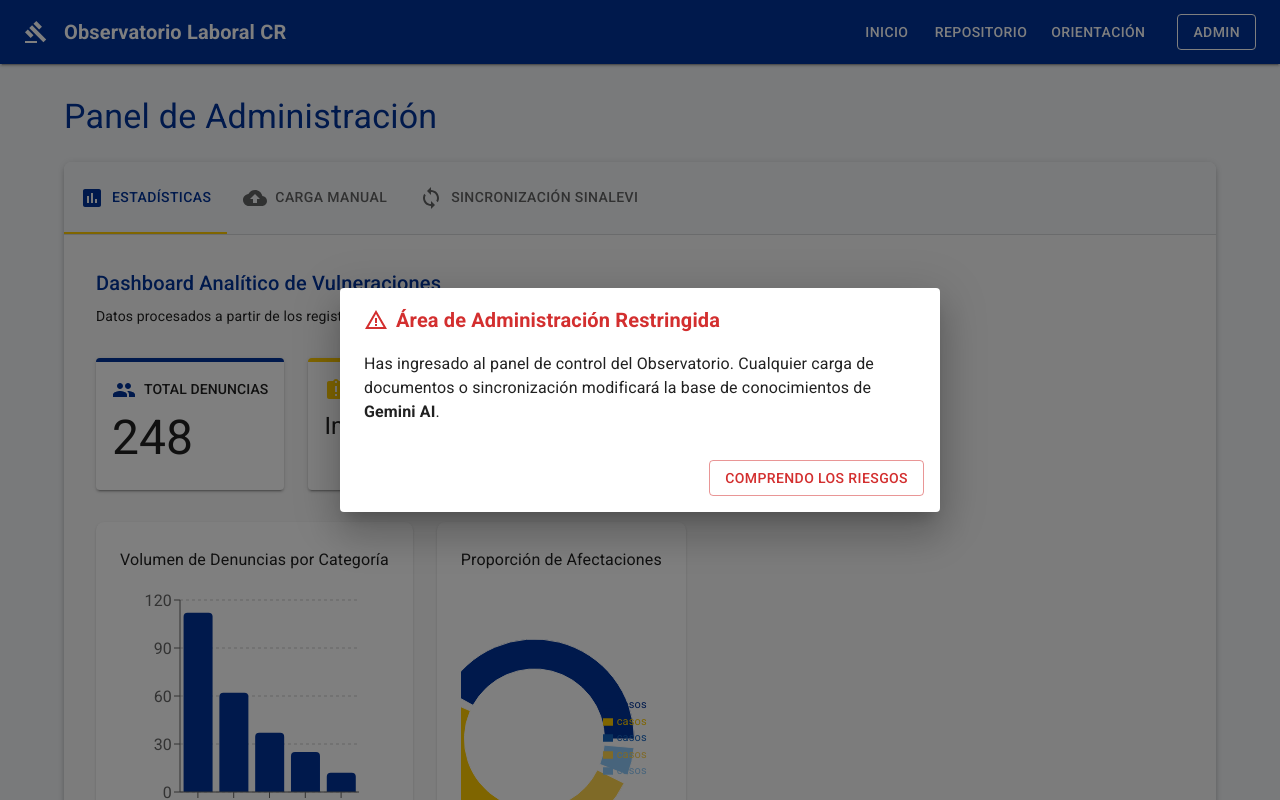
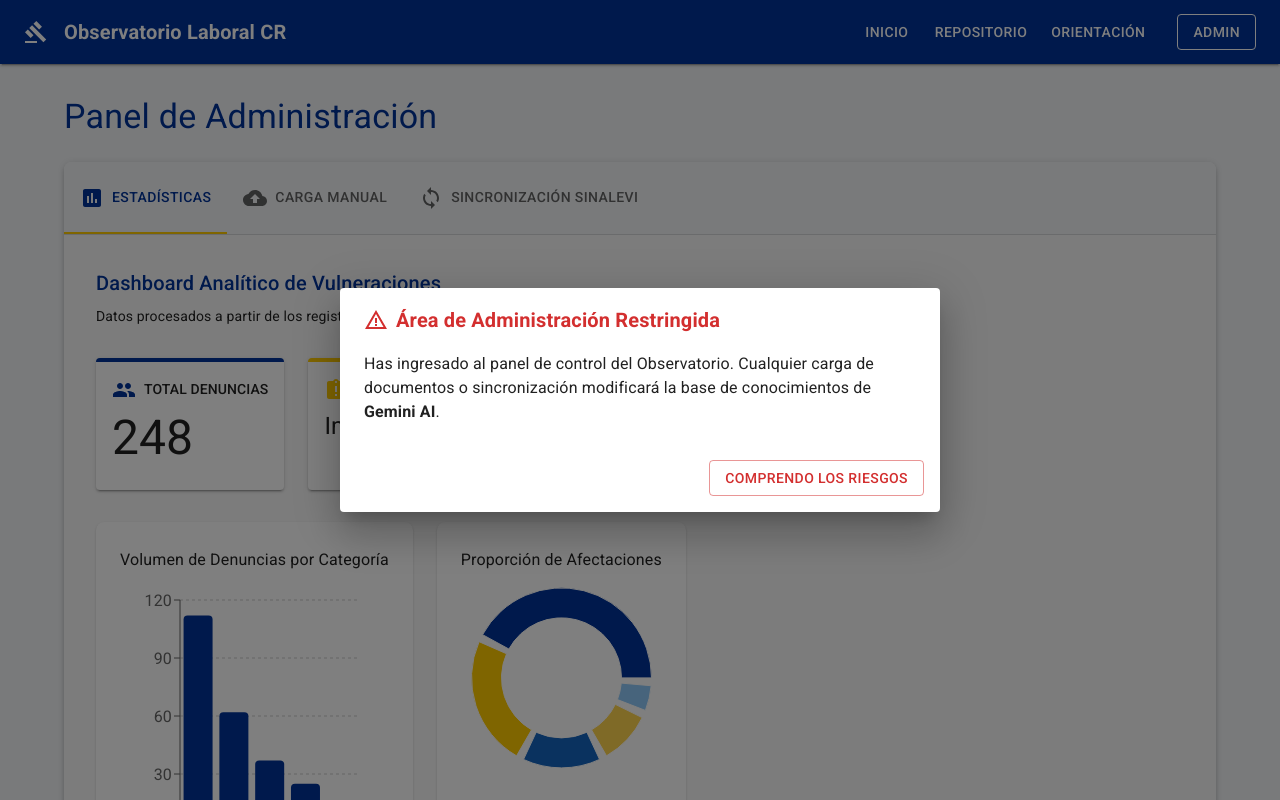
Before and after one commit to iiresodh-cr/Observatorio-laboral-frontend, a React (Vite) app: page /admin in a window 1280 px wide. Shown: the top 800 px of the page. Built offline with nearby package versions, Linux system fonts and the light colour scheme.

Commit message:
Fix chart

```diff
--- a/src/pages/Admin.jsx
+++ b/src/pages/Admin.jsx
@@ -150,22 +150,25 @@ export default function Admin() {
               </Grid>
             </Grid>
 
-            {/* Gráficos Recharts (Solución image_3.png) */}
+            {/* Gráficos Recharts (Solución definitiva para desbordamientos) */}
             <Grid container spacing={3}>
+
+              {/* Gráfico de Barras */}
               <Grid item xs={12} md={7}>
-                <Paper elevation={1} sx={{ p: 3, borderRadius: 2, height: 400 }}>
+                {/* Aumentamos la altura de la tarjeta a 450px para dar más espacio vertical */}
+                <Paper elevation={1} sx={{ p: 3, borderRadius: 2, height: 450 }}>
                   <Typography variant="subtitle1" fontWeight="bold" gutterBottom>Volumen de Denuncias por Categoría</Typography>
                   <ResponsiveContainer width="100%" height="100%">
-                    <BarChart data={dataDenuncias} margin={{ top: 20, right: 30, left: 0, bottom: 60 }}>
+                    {/* Aumentamos dramáticamente el margen inferior (bottom: 120) para las etiquetas largas */}
+                    <BarChart data={dataDenuncias} margin={{ top: 20, right: 30, left: 0, bottom: 120 }}>
                       <CartesianGrid strokeDasharray="3 3" vertical={false} />
-                      {/* Solución: Rotación de etiquetas en eje X */}
                       <XAxis
                         dataKey="nombre"
                         tick={{ fontSize: 11 }}
                         interval={0}
                         angle={-45}
                         textAnchor="end"
-                        height={80}
+                        dx={-5} // Ajuste fino para acercar la etiqueta a la línea
                       />
                       <YAxis />
                       <Tooltip contentStyle={{ borderRadius: '8px', border: 'none', boxShadow: '0 4px 6px rgba(0,0,0,0.1)' }} />
@@ -175,25 +178,34 @@ export default function Admin() {
                 </Paper>
               </Grid>
 
+              {/* Gráfico de Anillo */}
               <Grid item xs={12} md={5}>
-                <Paper elevation={1} sx={{ p: 3, borderRadius: 2, height: 400, display: 'flex', flexDirection: 'column' }}>
+                <Paper elevation={1} sx={{ p: 3, borderRadius: 2, height: 450, display: 'flex', flexDirection: 'column' }}>
                   <Typography variant="subtitle1" fontWeight="bold" gutterBottom>Proporción de Afectaciones</Typography>
                   <Box sx={{ flexGrow: 1 }}>
                     <ResponsiveContainer width="100%" height="100%">
-                      <PieChart>
-                        <Pie data={dataDenuncias} cx="50%" cy="50%" innerRadius={70} outerRadius={100} paddingAngle={5} dataKey="casos">
+                      <PieChart margin={{ top: 0, right: 0, bottom: 20, left: 0 }}>
+                        <Pie
+                          data={dataDenuncias}
+                          cx="50%"
+                          cy="45%" // Subimos el centro ligeramente para dar espacio a la leyenda abajo
+                          innerRadius={60} // Reducimos el radio interior
+                          outerRadius={90} // Reducimos el radio exterior para que encaje perfectamente
+                          paddingAngle={5}
+                          dataKey="casos"
+                          nameKey="nombre" // ¡CLAVE! Esto asegura que la leyenda muestre los nombres reales
+                        >
                           {dataDenuncias.map((entry, index) => (
                             <Cell key={`cell-${index}`} fill={COLORS[index % COLORS.length]} />
                           ))}
                         </Pie>
                         <Tooltip contentStyle={{ borderRadius: '8px', border: 'none', boxShadow: '0 4px 6px rgba(0,0,0,0.1)' }} />
-                        {/* Solución: Leyenda vertical y alineada a la derecha */}
+                        {/* Movemos la leyenda abajo (horizontal) para manejar textos largos sin solaparse */}
                         <Legend
-                          layout="vertical"
-                          align="right"
-                          verticalAlign="middle"
-                          iconSize={10}
-                          wrapperStyle={{ fontSize: 11 }}
+                          layout="horizontal"
+                          align="center"
+                          verticalAlign="bottom"
+                          wrapperStyle={{ fontSize: 11, paddingTop: '15px' }}
                         />
                       </PieChart>
                     </ResponsiveContainer>
```
